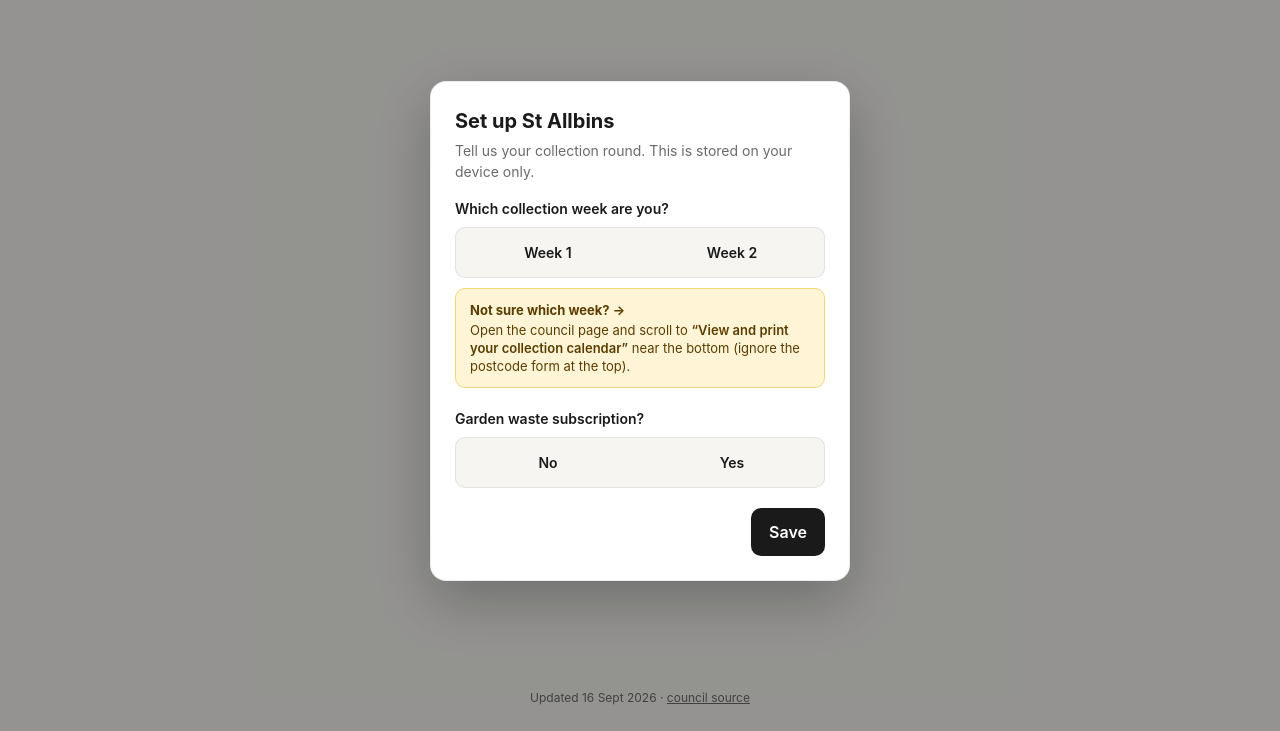
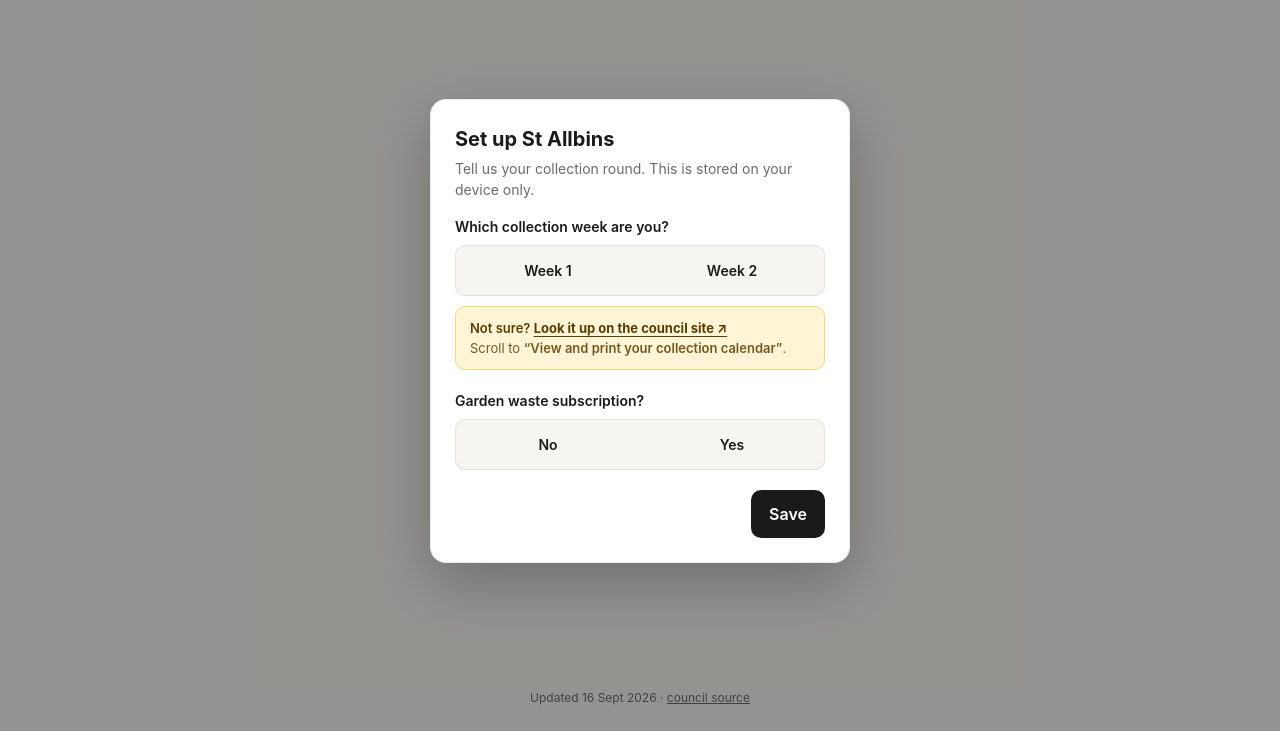
Before and after one commit to EdwardAndress/st-allbins, a website: page index.html in a window 1280 px wide. Shown: the part 69-800 px from the top of the page. Drawn offline with Linux system fonts and the light colour scheme.

Commit message:
Tighten hint copy and add underlined CTA so link affordance is obvious

```diff
--- a/index.html
+++ b/index.html
@@ -173,7 +173,10 @@
     line-height: 1.4;
   }
   .hint-link:hover { filter: brightness(0.97); }
-  .hint-link-title { display: block; font-weight: 700; margin-bottom: 2px; }
+  .hint-link:hover .hint-link-cta { text-decoration-thickness: 2px; }
+  .hint-link-title { display: block; font-weight: 600; margin-bottom: 2px; }
+  .hint-link-cta { text-decoration: underline; text-underline-offset: 3px; font-weight: 700; }
+  .hint-link-body { display: block; opacity: 0.85; }
   .hint-link-body em { font-style: normal; font-weight: 600; }
   .modal .actions {
     display: flex;
@@ -227,8 +230,8 @@
         <label for="w2">Week 2</label>
       </div>
       <a class="hint-link" href="https://www.stalbans.gov.uk/rubbish-collections#calendar" target="_blank" rel="noopener">
-        <span class="hint-link-title">Not sure which week? →</span>
-        <span class="hint-link-body">Open the council page and scroll to <em>“View and print your collection calendar”</em> near the bottom (ignore the postcode form at the top).</span>
+        <span class="hint-link-title">Not sure? <span class="hint-link-cta">Look it up on the council site ↗</span></span>
+        <span class="hint-link-body">Scroll to <em>“View and print your collection calendar”</em>.</span>
       </a>
     </div>
 
```
